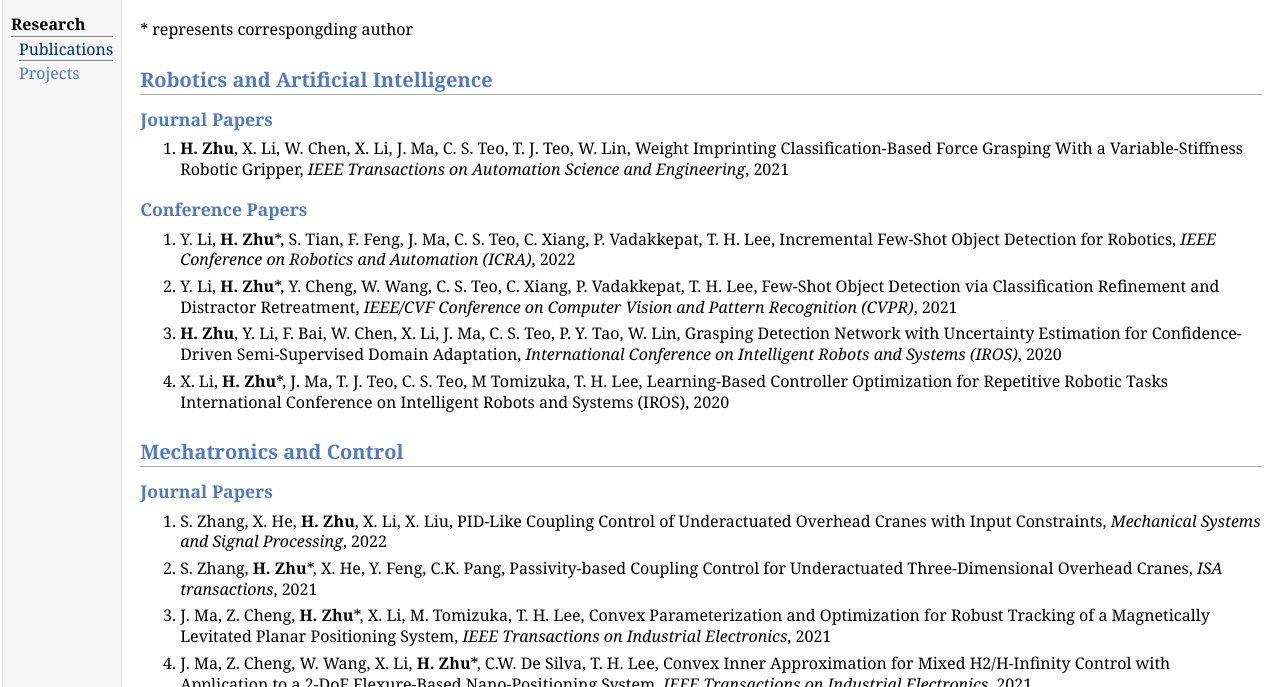
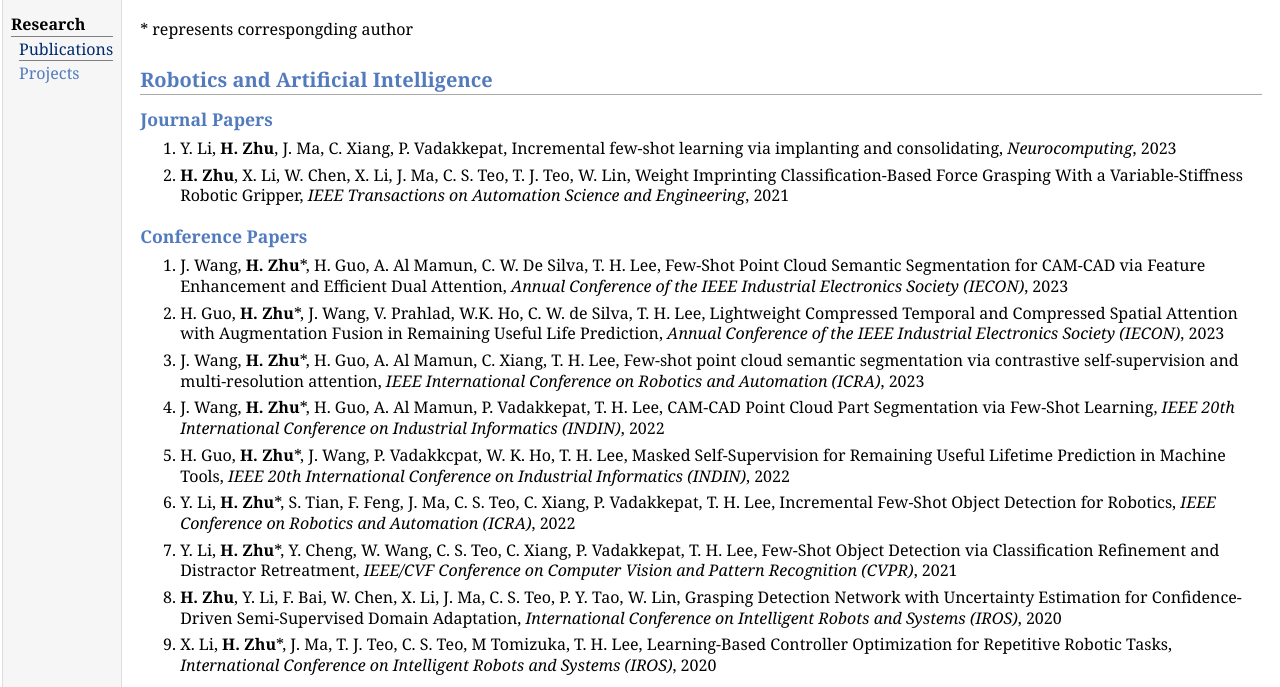
Before and after one commit to H-Y-Zhu/H-Y-Zhu.github.io, a plain HTML site: page publication.html in a window 1280 px wide. Shown: the part 79-766 px from the top of the page. Drawn offline with Linux system fonts and the light colour scheme.

Commit message:
20240129

```diff
--- a/publication.html
+++ b/publication.html
@@ -27,26 +27,40 @@
 <h2>Robotics and Artificial Intelligence</h2>
 <h3><b>Journal Papers</b></h3>
 <ol>
+<li><p>Y. Li, <b>H. Zhu</b>, J. Ma, C. Xiang, P. Vadakkepat, Incremental few-shot learning via implanting and consolidating, <i>Neurocomputing</i>, 2023</p>
+</li>
 <li><p><b>H. Zhu</b>, X. Li, W. Chen, X. Li, J. Ma, C. S. Teo, T. J. Teo, W. Lin, Weight Imprinting Classification-Based Force Grasping With a Variable-Stiffness Robotic Gripper, <i>IEEE Transactions on Automation Science and Engineering</i>, 2021</p>
 </li>
 </ol>
 <h3><b>Conference Papers</b></h3>
 <ol>
+<li><p>J. Wang, <b>H. Zhu</b>*, H. Guo, A. Al Mamun, C. W. De Silva, T. H. Lee, Few-Shot Point Cloud Semantic Segmentation for CAM-CAD via Feature Enhancement and Efficient Dual Attention, <i>Annual Conference of the IEEE Industrial Electronics Society (IECON)</i>, 2023</p>
+</li>
+<li><p>H. Guo, <b>H. Zhu</b>*, J. Wang, V. Prahlad, W.K. Ho, C. W. de Silva, T. H. Lee, Lightweight Compressed Temporal and Compressed Spatial Attention with Augmentation Fusion in Remaining Useful Life Prediction, <i>Annual Conference of the IEEE Industrial Electronics Society (IECON)</i>, 2023</p>
+</li>
+<li><p>J. Wang, <b>H. Zhu</b>*, H. Guo, A. Al Mamun, C. Xiang, T. H. Lee, Few-shot point cloud semantic segmentation via contrastive self-supervision and multi-resolution attention, <i>IEEE International Conference on Robotics and Automation (ICRA)</i>, 2023</p>
+</li>
+<li><p>J. Wang, <b>H. Zhu</b>*, H. Guo, A. Al Mamun, P. Vadakkepat, T. H. Lee, CAM-CAD Point Cloud Part Segmentation via Few-Shot Learning, <i>IEEE 20th International Conference on Industrial Informatics (INDIN)</i>, 2022</p>
+</li>
+<li><p>H. Guo, <b>H. Zhu</b>*, J. Wang, P. Vadakkcpat, W. K. Ho, T. H. Lee, Masked Self-Supervision for Remaining Useful Lifetime Prediction in Machine Tools, <i>IEEE 20th International Conference on Industrial Informatics (INDIN)</i>, 2022</p>
+</li>
 <li><p>Y. Li, <b>H. Zhu</b>*, S. Tian, F. Feng, J. Ma, C. S. Teo, C. Xiang, P. Vadakkepat, T. H. Lee, Incremental Few-Shot Object Detection for Robotics, <i>IEEE Conference on Robotics and Automation (ICRA)</i>, 2022</p>
 </li>
 <li><p>Y. Li, <b>H. Zhu</b>*, Y. Cheng, W. Wang, C. S. Teo, C. Xiang, P. Vadakkepat, T. H. Lee, Few-Shot Object Detection via Classification Refinement and Distractor Retreatment, <i>IEEE/CVF Conference on Computer Vision and Pattern Recognition (CVPR)</i>, 2021</p>
 </li>
 <li><p><b>H. Zhu</b>, Y. Li, F. Bai, W. Chen, X. Li, J. Ma, C. S. Teo, P. Y. Tao, W. Lin, Grasping Detection Network with Uncertainty Estimation for Confidence-Driven Semi-Supervised Domain Adaptation, <i>International Conference on Intelligent Robots and Systems (IROS)</i>, 2020</p>
 </li>
-<li><p>X. Li, <b>H. Zhu</b>*, J. Ma, T. J. Teo, C. S. Teo, M Tomizuka, T. H. Lee, Learning-Based Controller Optimization for Repetitive Robotic Tasks
-International Conference on Intelligent Robots and Systems (IROS), 2020</p>
+<li><p>X. Li, <b>H. Zhu</b>*, J. Ma, T. J. Teo, C. S. Teo, M Tomizuka, T. H. Lee, Learning-Based Controller Optimization for Repetitive Robotic Tasks, <i>International Conference on Intelligent Robots and Systems (IROS)</i>, 2020</p>
 </li>
 </ol>
 <h2>Mechatronics and Control</h2>
 <h3><b>Journal Papers</b></h3>
 <ol>
-<li><p>S. Zhang, X. He, <b>H. Zhu</b>, X. Li, X. Liu, PID-Like Coupling Control of Underactuated Overhead Cranes with Input Constraints, <i>
-Mechanical Systems and Signal Processing</i>, 2022</p>
+<li><p>S. Zhang, X. He, <b>H. Zhu</b>, Barrier function-based adaptive antisway control for underactuated overhead cranes, <i>Nonlinear Dynamics</i>, 2023</p>
+</li>
+<li><p>S. Zhang, X. He, <b>H. Zhu</b>, X. Li, X. Liu, PID-Like Coupling Control of Underactuated Overhead Cranes with Input Constraints, <i>Mechanical Systems and Signal Processing</i>, 2022</p>
+</li>
+<li><p>J. Ma, <b>H. Zhu</b>*, X. Li, W. Wang, C. W. de Silva, T. H. Lee, Robust Fixed-Order Controller Design for Uncertain Systems With Generalized Common Lyapunov Strictly Positive Realness Characterization, <i>IEEE Transactions on Systems, Man, and Cybernetics: Systems</i>, 2022</p>
 </li>
 <li><p>S. Zhang, <b>H. Zhu</b>*, X. He, Y. Feng, C.K. Pang, Passivity-based Coupling Control for Underactuated Three-Dimensional Overhead Cranes, <i>ISA transactions</i>, 2021</p>
 </li>
@@ -108,7 +122,7 @@ Mechanical Systems and Signal Processing</i>, 2022</p>
 </ol>
 <div id="footer">
 <div id="footer-text">
-Page generated 2022-05-21 22:52:37 EDT, by <a href="http://jemdoc.jaboc.net/">jemdoc</a>.
+Page generated 2024-01-29 06:08:45 EST, by <a href="http://jemdoc.jaboc.net/">jemdoc</a>.
 </div>
 </div>
 </td>
```
Also changed, not shown: index.html (+2 -2 lines), 2 other files.
